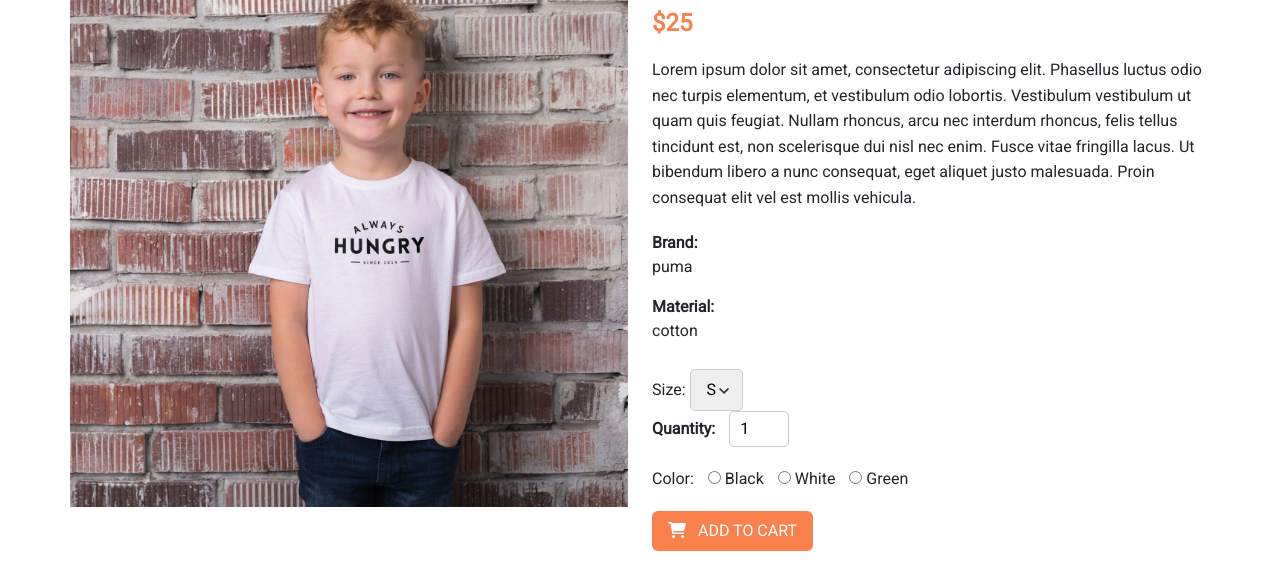
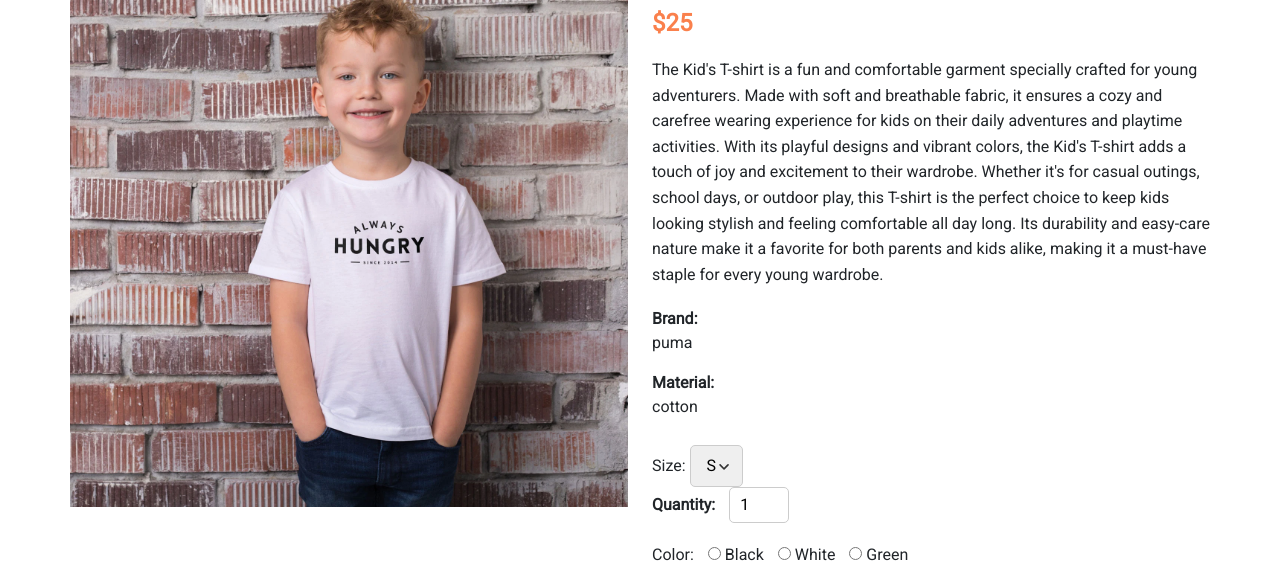
Before and after one commit to Htet69/FGHM, a plain HTML site: page PD3.html in a window 1280 px wide. Shown: the part 201-785 px from the top of the page. Drawn offline with nearby package versions, Linux system fonts and the light colour scheme.

Commit message:
Add files via upload

```diff
--- a/PD3.html
+++ b/PD3.html
@@ -75,13 +75,11 @@
                     <h1 class="fw-bold">Kid's T-Shirt</h1>
                     <p class="price">$25</p>
                     <p class="description">
-                        Lorem ipsum dolor sit amet, consectetur adipiscing elit. Phasellus luctus odio nec
-                        turpis
-                        elementum, et vestibulum odio lobortis. Vestibulum vestibulum ut quam quis feugiat. Nullam
-                        rhoncus, arcu nec interdum rhoncus, felis tellus tincidunt est, non scelerisque dui nisl
-                        nec
-                        enim. Fusce vitae fringilla lacus. Ut bibendum libero a nunc consequat, eget aliquet justo
-                        malesuada. Proin consequat elit vel est mollis vehicula.
+                        The Kid's T-shirt is a fun and comfortable garment specially crafted for young adventurers.
+                        Made with soft and breathable fabric, it ensures a cozy and carefree wearing experience for kids on their daily adventures and playtime activities.
+                        With its playful designs and vibrant colors, the Kid's T-shirt adds a touch of joy and excitement to their wardrobe.
+                        Whether it's for casual outings, school days, or outdoor play, this T-shirt is the perfect choice to keep kids looking stylish and feeling comfortable all day long.
+                        Its durability and easy-care nature make it a favorite for both parents and kids alike, making it a must-have staple for every young wardrobe.
                     </p>
                     <div class="details">
                         <label>Brand:</label>
```
Also changed, not shown: PD1.html (+4 -7 lines), PD2.html (+4 -7 lines), index.html (+1 -1 lines).
